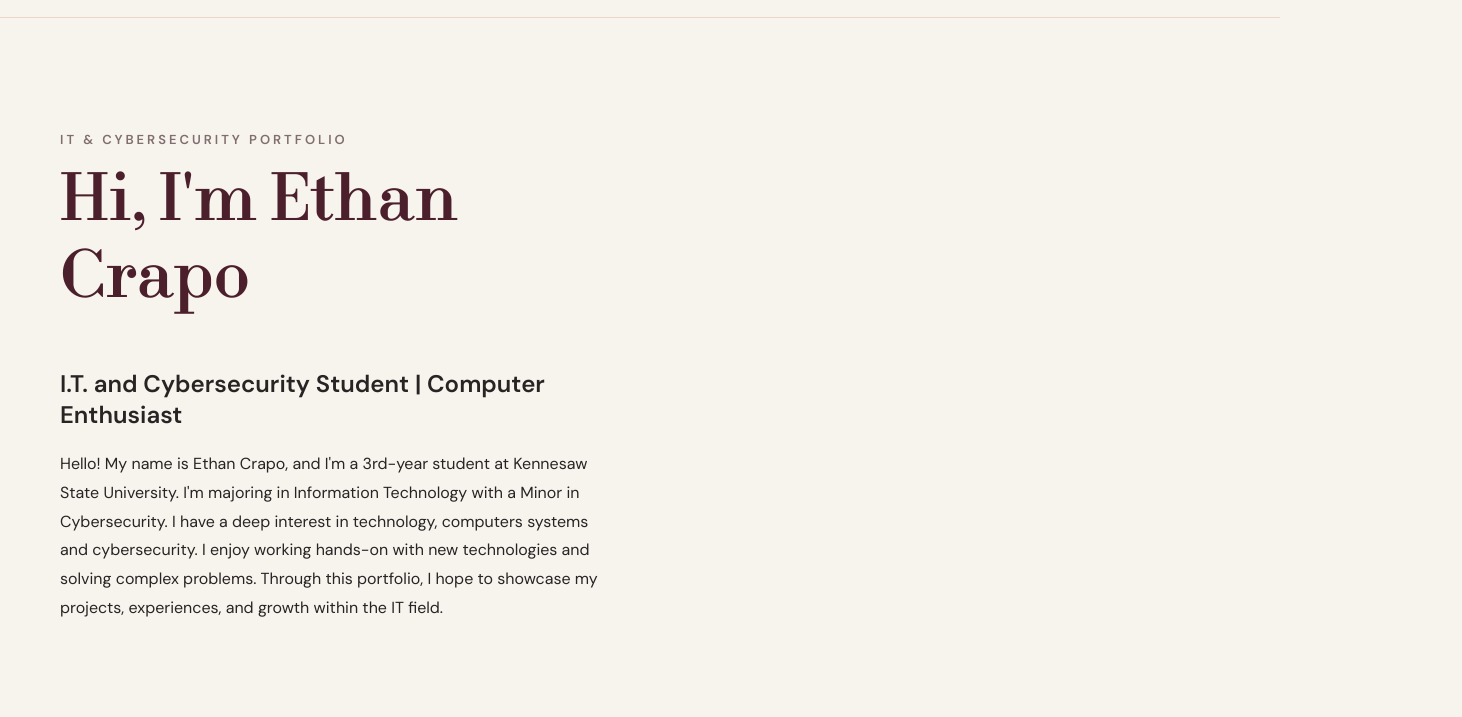
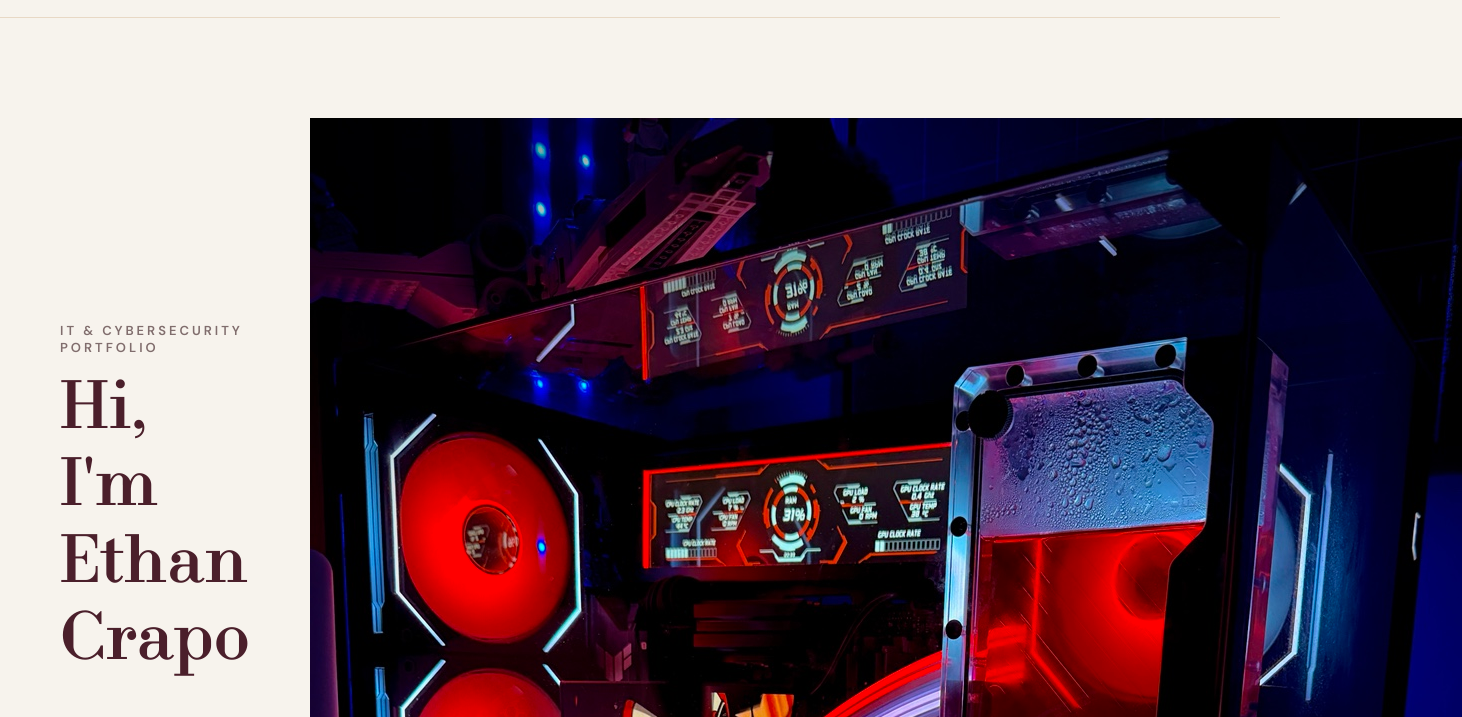
Before and after one commit to ethancrapo6/personal-portfolio, a plain HTML site: page index.html in a window 1280 px wide. Shown: the part 83-800 px from the top of the page, 1462 px wide, since content can reach past the window. Drawn offline with Linux system fonts and the light colour scheme.

Commit message:
insert picture of pc

```diff
--- a/index.html
+++ b/index.html
@@ -35,6 +35,10 @@
             <h2>I.T. and Cybersecurity Student | Computer Enthusiast</h2>
             <p>Hello! My name is Ethan Crapo, and I'm a 3rd-year student at Kennesaw State University. I'm majoring in Information Technology with a Minor in Cybersecurity. I have a deep interest in technology, computers systems and cybersecurity. I enjoy working hands-on with new technologies and solving complex problems. Through this portfolio, I hope to showcase my projects, experiences, and growth within the IT field.</p>
         </div>
+
+        <div class="hero-image">
+            <img src="images/pc-build.jpg" alt="Main pc-build">
+        </div>
     </section>
 </main>
 
```
Also changed, not shown: images/pc-build.jpg (added).
